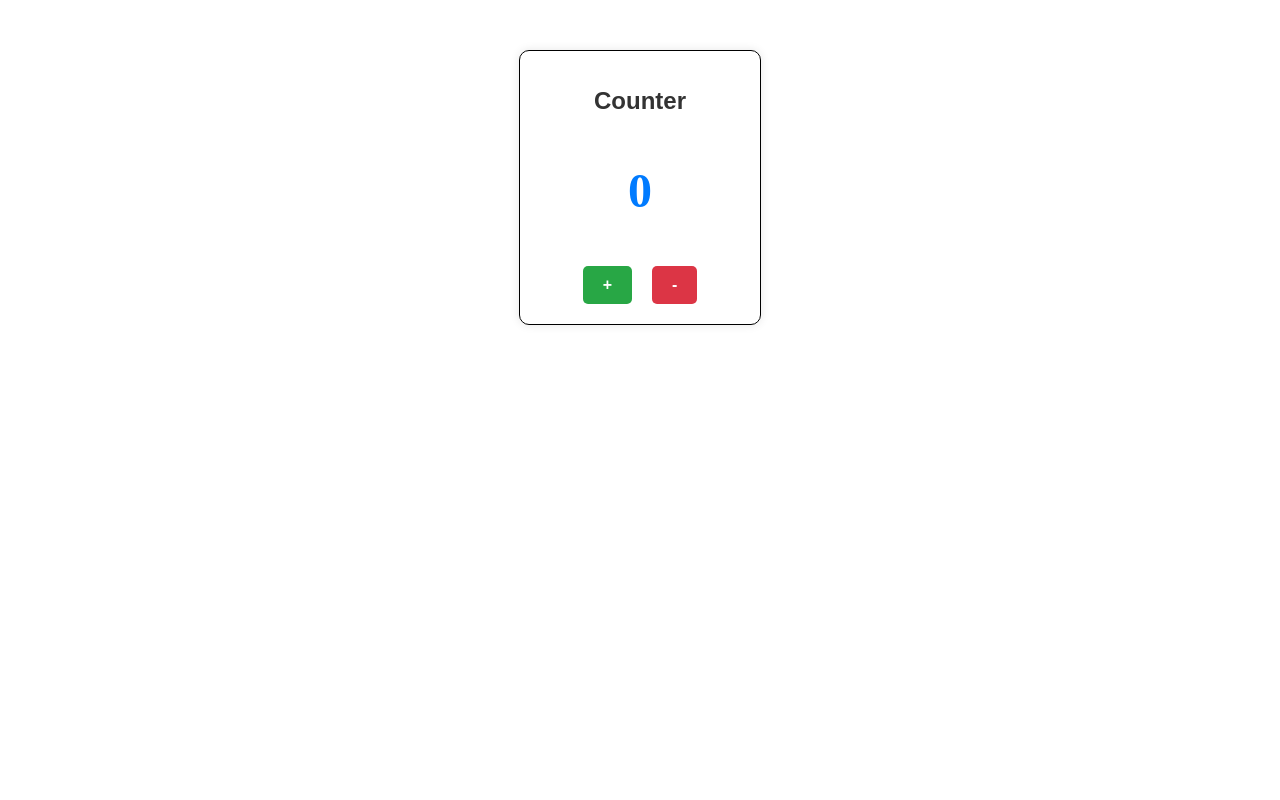
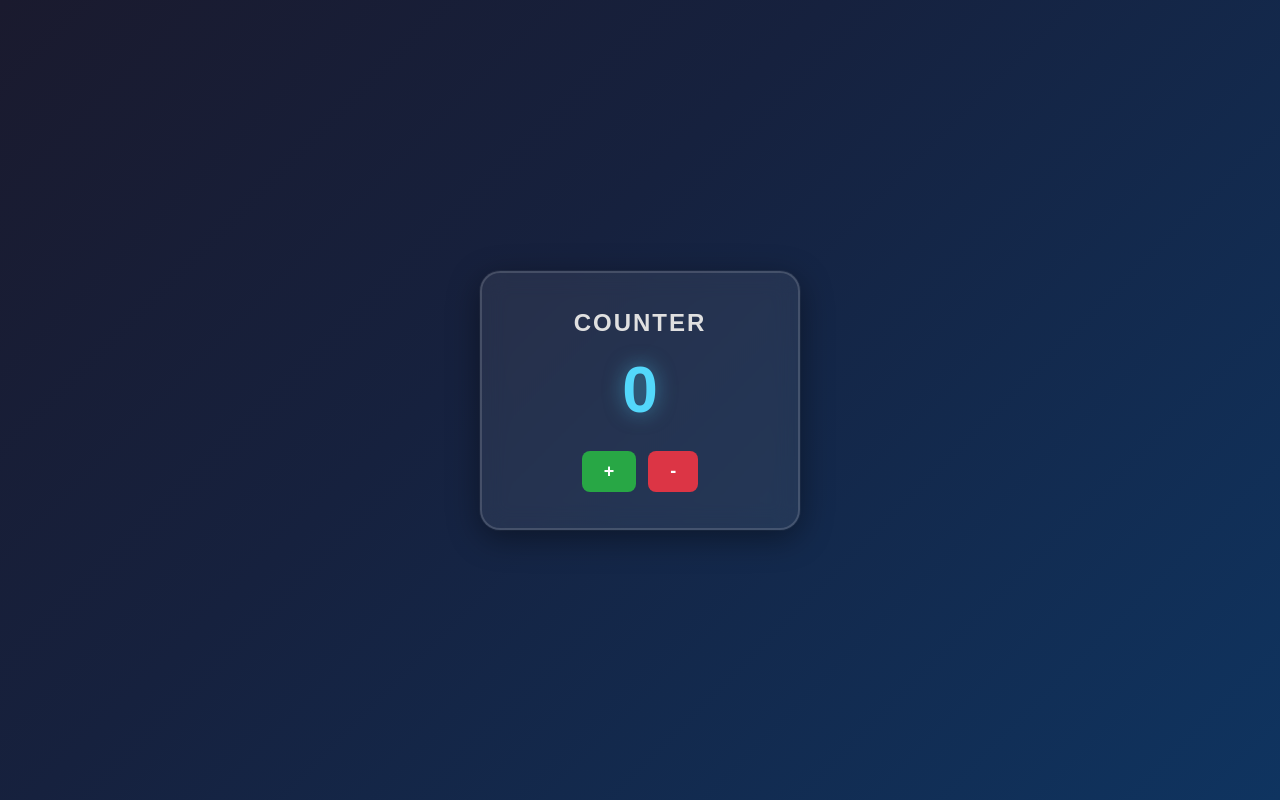
Before and after one commit to andmalo/progetto-contatore-javascript, a plain HTML site: page index.html in a window 1280 px wide. Drawn offline with Linux system fonts and the light colour scheme.

Commit message:
progetto contatore javascript

```diff
--- a/app.js
+++ b/app.js
@@ -1,71 +1,42 @@
-const Div=document.createElement("div")
-Div.style.width="200px"
-Div.style.margin="50px auto"
-Div.style.textAlign="center"
-Div.style.border="1px solid black"
-Div.style.padding="20px"
-Div.style.borderRadius="10px"
-Div.style.boxShadow="0 0 10px rgba(0,0,0,0.1)"
+const Div = document.createElement("div")
+Div.classList.add("counter-container")
 document.body.appendChild(Div)
 
-const H1=document.createElement("h1")
-H1.textContent="Counter"
-H1.style.marginBottom="20px"
-H1.style.fontFamily="Arial, sans-serif"
-H1.style.color="#333"
-H1.style.fontSize="24px"
-H1.style.fontWeight="bold"
+const H1 = document.createElement("h1")
+H1.textContent = "Counter"
+H1.classList.add("counter-title")
 Div.appendChild(H1)
 
-const p=document.createElement("p")
-p.textContent=0
-p.style.fontSize="48px"
-p.style.fontWeight="bold"
-p.style.color="#007BFF"
-p.style.fontWeight="bold"
-p.style.transition="color 0.3s ease"
+const p = document.createElement("p")
+p.textContent = 0
+p.classList.add("counter-value")
 Div.appendChild(p)
 
-const buttonplus=document.createElement("button")
-buttonplus.textContent= "+"
-buttonplus.style.marginRight="10px"
-buttonplus.style.padding="10px 20px"
-buttonplus.style.fontSize="16px"
-buttonplus.style.cursor="pointer"
-buttonplus.style.backgroundColor="#28a745"
-buttonplus.style.border="none"
-buttonplus.style.borderRadius="5px"
-buttonplus.style.color="white"
-buttonplus.style.fontWeight="bold"
-Div.appendChild(buttonplus)
+const buttonsDiv = document.createElement("div")
+buttonsDiv.classList.add("counter-buttons")
+Div.appendChild(buttonsDiv)
 
-const buttonminus=document.createElement("button")
-buttonminus.textContent= "-"
-buttonminus.style.marginLeft="10px"
-buttonminus.style.padding="10px 20px"
-buttonminus.style.fontSize="16px"
-buttonminus.style.cursor="pointer"
-buttonminus.style.backgroundColor="#dc3545"
-buttonminus.style.border="none"
-buttonminus.style.borderRadius="5px"
-buttonminus.style.color="white"
-buttonminus.style.fontWeight="bold"
-Div.appendChild(buttonminus)
+const buttonplus = document.createElement("button")
+buttonplus.textContent = "+"
+buttonplus.classList.add("btn-plus")
+buttonsDiv.appendChild(buttonplus)
 
-let valore= 0
+const buttonminus = document.createElement("button")
+buttonminus.textContent = "-"
+buttonminus.classList.add("btn-minus")
+buttonsDiv.appendChild(buttonminus)
 
-buttonplus.addEventListener("click", function(){
-valore++
-p.textContent= valore
+let valore = 0
+
+buttonplus.addEventListener("click", function () {
+    valore++
+    p.textContent = valore
 })
 
-
-buttonminus.addEventListener("click", function(){
-
-if (valore===0) {
-    return;
-}
-
-valore--
-p.textContent= valore
+buttonminus.addEventListener("click", function () {
+    if (valore === 0) {
+        return
+    }
+    valore--
+    p.textContent = valore
 })
--- a/index.html
+++ b/index.html
@@ -4,6 +4,7 @@
     <meta charset="UTF-8">
     <meta name="viewport" content="width=device-width, initial-scale=1.0">
     <title>Counter</title>
+    <link rel="stylesheet" href="style.css">
 </head>
 <body>
    <script src="app.js"></script>
--- /dev/null
+++ b/style.css
@@ -0,0 +1,73 @@
+body {
+    font-family: Arial, sans-serif;
+    min-height: 100vh;
+    margin: 0;
+    display: flex;
+    justify-content: center;
+    align-items: center;
+    background: linear-gradient(135deg, #1a1a2e 0%, #16213e 40%, #0f3460 100%);
+}
+
+.counter-container {
+    display: flex;
+    flex-direction: column;
+    align-items: center;
+    width: 260px;
+    padding: 36px 28px;
+    border: 2px solid rgba(255, 255, 255, 0.15);
+    border-radius: 20px;
+    box-shadow: 0 8px 32px rgba(0, 0, 0, 0.4), 0 0 0 1px rgba(255,255,255,0.05);
+    background: rgba(255, 255, 255, 0.07);
+    backdrop-filter: blur(12px);
+}
+
+.counter-title {
+    margin: 0 0 16px 0;
+    color: #e0e0e0;
+    font-size: 24px;
+    font-weight: bold;
+    letter-spacing: 2px;
+    text-transform: uppercase;
+}
+
+.counter-value {
+    font-size: 64px;
+    font-weight: bold;
+    color: #53d8fb;
+    text-shadow: 0 0 20px rgba(83, 216, 251, 0.5);
+    transition: color 0.3s ease;
+    margin: 0 0 24px 0;
+}
+
+.counter-buttons {
+    display: flex;
+    flex-direction: row;
+    gap: 12px;
+}
+
+.btn-plus,
+.btn-minus {
+    padding: 10px 22px;
+    font-size: 18px;
+    font-weight: bold;
+    cursor: pointer;
+    border: none;
+    border-radius: 8px;
+    color: white;
+}
+
+.btn-plus {
+    background-color: #28a745;
+}
+
+.btn-minus {
+    background-color: #dc3545;
+}
+
+.btn-plus:hover {
+    background-color: #218838;
+}
+
+.btn-minus:hover {
+    background-color: #c82333;
+}
```
